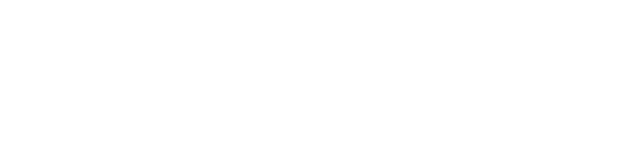
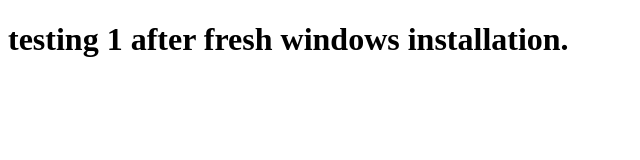
Before and after one commit to MUHAMMADSabbirHossain/my-frist-repo, a plain HTML site: page index.html in a window 1280 px wide. Shown: the whole page, without its empty margins (0-640 px from the left). Drawn offline with Linux system fonts and the light colour scheme.

Commit message:
testing 1 after fresh windows installation.

```diff
--- a/index.html
+++ b/index.html
@@ -7,6 +7,6 @@
     <title>My First GitHub Repo</title>
 </head>
 <body>
-
+    <h1>testing 1 after fresh windows installation.</h1>
 </body>
 </html>
```
